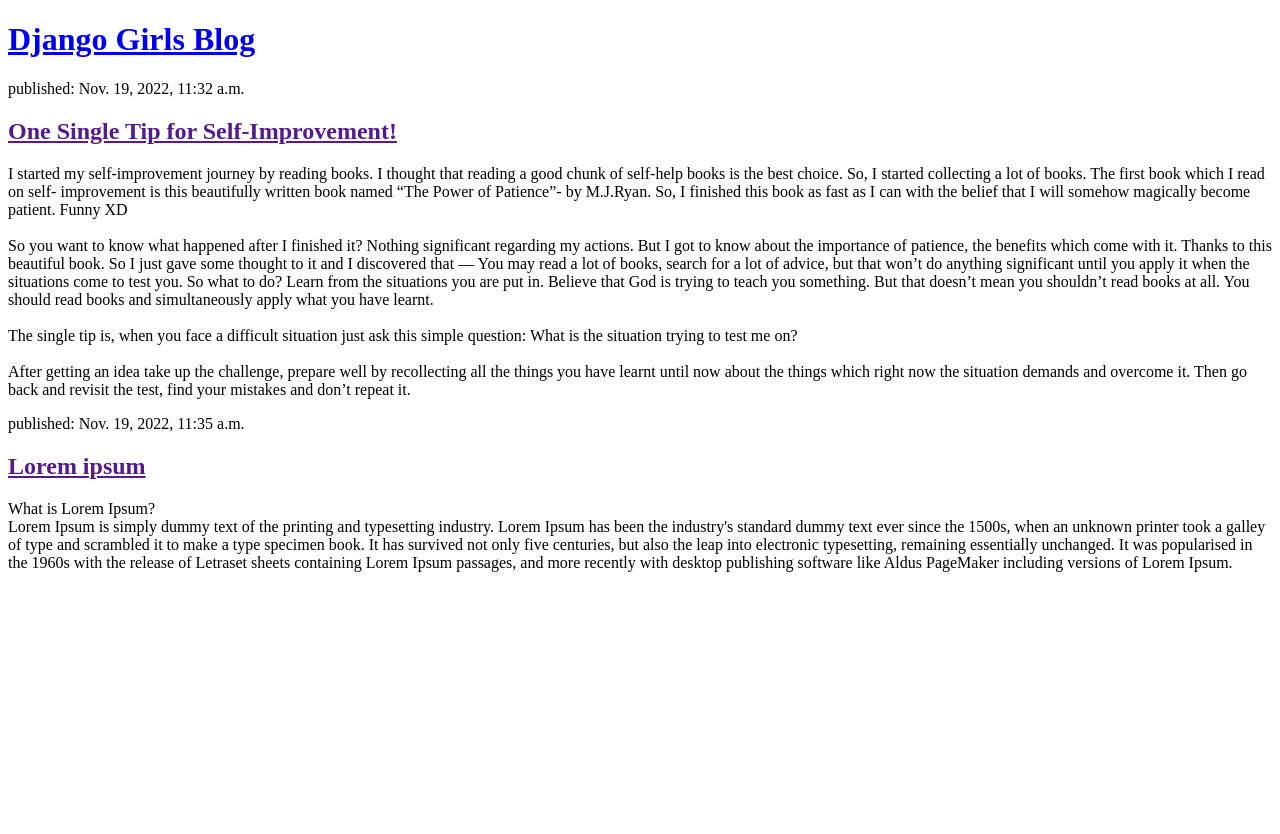
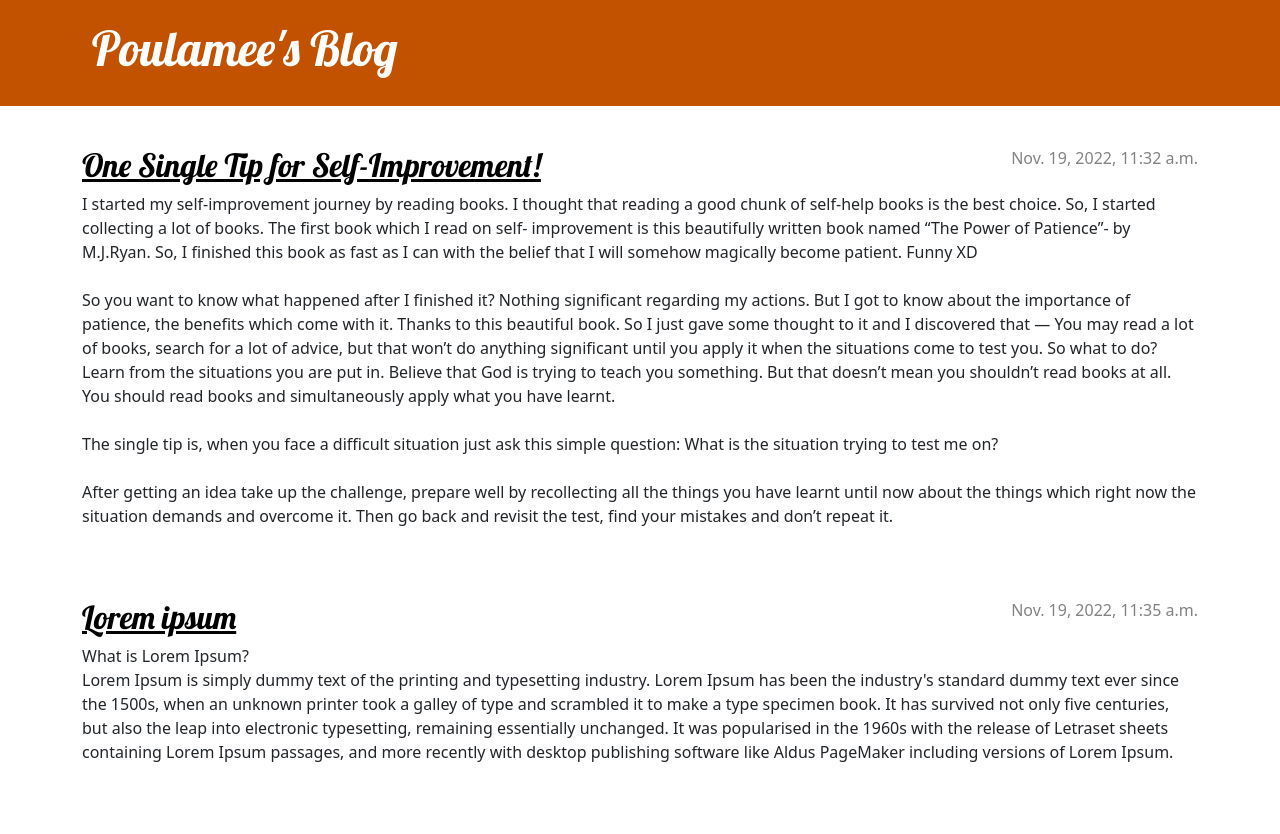
Before and after one commit to Polly333/My-Blog, a Django app: page / in a window 1280 px wide. Before the commit the page ends 572 px from the top, so only its background shows below. Run offline with Django 3.2, Linux system fonts and the light colour scheme; data comes from the database, SQL or seed files in the repository; both versions use the stored data as it was after the commit.

Commit message:
Added view and template for detailed blog post as well as CSS for the site.

```diff
--- /dev/null
+++ b/blog/static/css/blog.css
@@ -0,0 +1,70 @@
+.page-header {
+    background-color: #C25100;
+    margin-top: 0;
+    margin-bottom: 40px;
+    padding: 20px 20px 20px 40px;
+}
+
+.page-header h1,
+.page-header h1 a,
+.page-header h1 a:visited,
+.page-header h1 a:active {
+    color: #ffffff;
+    font-size: 36pt;
+    text-decoration: none;
+}
+
+h1,
+h2,
+h3,
+h4 {
+    font-family: 'Lobster', cursive;
+}
+
+.date {
+    color: #828282;
+}
+
+.save {
+    float: right;
+}
+
+.post-form textarea,
+.post-form input {
+    width: 100%;
+}
+
+.top-menu,
+.top-menu:hover,
+.top-menu:visited {
+    color: #ffffff;
+    float: right;
+    font-size: 26pt;
+    margin-right: 20px;
+}
+
+.post {
+    margin-bottom: 70px;
+}
+
+.post h2 a,
+.post h2 a:visited {
+    color: #000000;
+}
+
+.post > .date,
+.post > .actions {
+    float: right;
+}
+
+.btn-secondary,
+.btn-secondary:visited {
+    color: #C25100;
+    background: none;
+    border-color: #C25100;
+}
+
+.btn-secondary:hover {
+    color: #FFFFFF;
+    background-color: #C25100;
+}
--- /dev/null
+++ b/blog/templates/blog/base.html
@@ -0,0 +1,46 @@
+{% load static %}
+<!DOCTYPE html>
+<html lang="en">
+<head>
+    <meta charset="UTF-8">
+    <meta http-equiv="X-UA-Compatible" content="IE=edge">
+    <meta name="viewport" content="width=device-width, initial-scale=1.0">
+    <title>My Blog</title>
+
+
+    <!-- Bootstrap CSS -->
+  <link href="https://cdn.jsdelivr.net/npm/bootstrap@5.0.2/dist/css/bootstrap.min.css" rel="stylesheet"
+   integrity="sha384-EVSTQN3/azprG1Anm3QDgpJLIm9Nao0Yz1ztcQTwFspd3yD65VohhpuuCOmLASjC" crossorigin="anonymous">
+
+   <!-- Font -->
+   <link href="//fonts.googleapis.com/css?family=Lobster&subset=latin,latin-ext" rel="stylesheet" type="text/css">
+
+
+   <!-- CSS-->
+   <link rel="stylesheet" href="{% static 'css/blog.css' %}">
+
+
+</head>
+<body>
+
+    <header class="page-header">
+        <div class="container">
+            <h1><a href="/">Poulamee's Blog</a></h1>
+        </div>
+    </header>
+
+    <main class="container">
+        <div class="row">
+            <div class="col">
+            {% block content %}
+            {% endblock %}
+            </div>
+        </div>
+    </main>
+
+
+
+
+
+</body>
+</html>
--- a/blog/templates/blog/post_list.html
+++ b/blog/templates/blog/post_list.html
@@ -1,28 +1,13 @@
-<!DOCTYPE html>
-<html lang="en">
-<head>
-    <meta charset="UTF-8">
-    <meta http-equiv="X-UA-Compatible" content="IE=edge">
-    <meta name="viewport" content="width=device-width, initial-scale=1.0">
-    <title>My Blog</title>
-</head>
-<body>
+{% extends 'blog/base.html' %}
 
-    <header>
-        <h1><a href="/">Django Girls Blog</a></h1>
-    </header>
-
+{% block content %}
     {% for post in posts %}
-    <article>
-        <time>published: {{ post.published_date }}</time>
-        <h2><a href="">{{ post.title }}</a></h2>
-        <p>{{ post.text|linebreaksbr }}</p>
-    </article>
+        <article class="post">
+            <time class="date">
+                {{ post.published_date }}
+            </time>
+            <h2><a href="{% url 'post_detail' pk=post.pk %}">{{ post.title }}</a></h2>
+            <p>{{ post.text|linebreaksbr }}</p>
+        </article>
     {% endfor %}
-
-
-
-
-
-</body>
-</html>
+{% endblock %}
--- a/blog/urls.py
+++ b/blog/urls.py
@@ -3,4 +3,5 @@ from . import views
 
 urlpatterns = [
     path('', views.post_list, name='post_list'),
+    path('post/<int:pk>/', views.post_detail, name='post_detail'),
 ]
--- a/blog/views.py
+++ b/blog/views.py
@@ -1,4 +1,5 @@
 from django.shortcuts import render
+from django.shortcuts import render, get_object_or_404
 from django.utils import timezone
 from .models import Post
 
@@ -6,3 +7,8 @@ from .models import Post
 def post_list(request):
     posts = Post.objects.filter(published_date__lte=timezone.now()).order_by('published_date')
     return render(request, 'blog/post_list.html', {'posts':posts})
+
+
+def post_detail(request, pk):
+    post = get_object_or_404(Post, pk=pk)
+    return render(request, 'blog/post_detail.html', {'post': post})
```
Also changed, not shown: blog/templates/blog/post_detail.html (added, +13 -0 lines), db.sqlite3.
